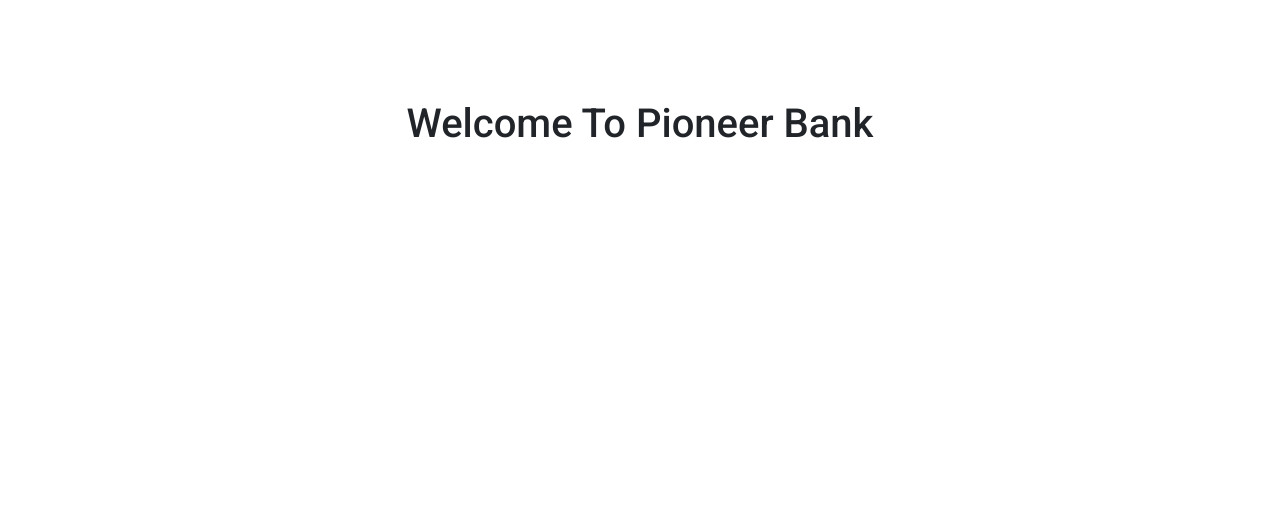
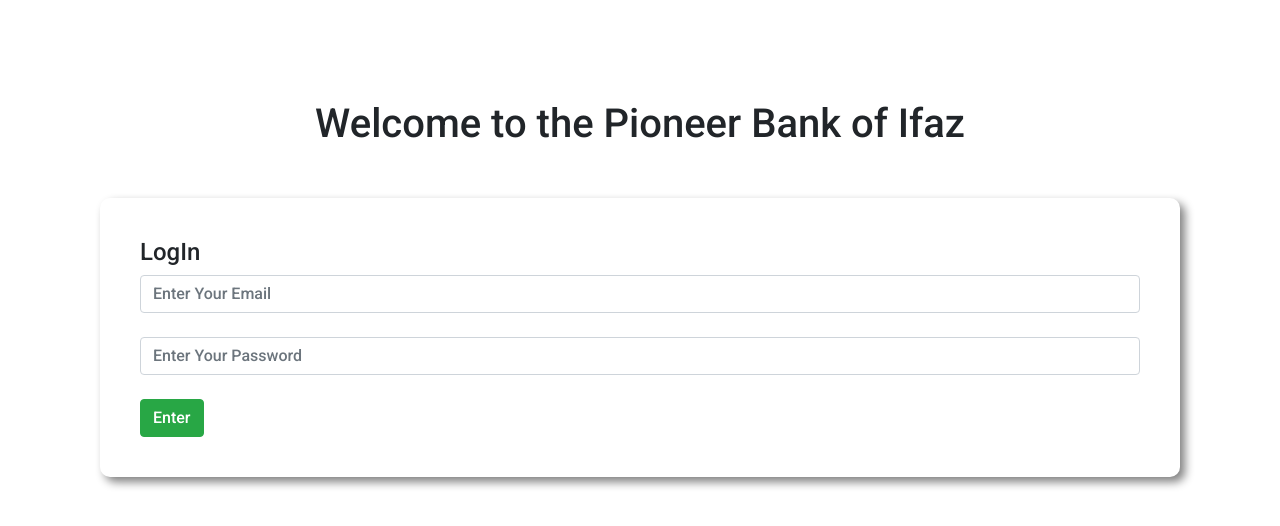
Before and after one commit to razwanhossainifaz/pioneer-bank, a plain HTML site: page index.html in a window 1280 px wide. Drawn offline with nearby package versions, Linux system fonts and the light colour scheme.

Commit message:
added login section

```diff
--- a/index.html
+++ b/index.html
@@ -9,6 +9,18 @@
     <link rel="stylesheet" href="style.css">
 </head>
 <body>
-    <h1 class="text-center">Welcome To Pioneer Bank</h1>
+    <div id="login-area">
+        <h1 class="text-center">Welcome to the Pioneer Bank of Ifaz</h1>
+        <div class="submit-area">
+            <h4>LogIn</h4>
+            <input class="form-control" type="email" name="email" placeholder="Enter Your Email">
+            <br>
+            <input class="form-control" type="password" name="password" placeholder="Enter Your Password">
+            <br>
+            <button id = "login" class ="btn btn-success">Enter</button>
+        </div>
+    </div>
 </body>
+<script>
+</script>
 </html>
--- a/style.css
+++ b/style.css
@@ -2,3 +2,9 @@ body{
     padding: 100px;
     font-family: 'Roboto', sans-serif;
 }
+.submit-area{
+    margin-top: 50px;
+    border-radius: 10px;
+    box-shadow: 5px 5px 10px gray;
+    padding: 40px;
+}
```
